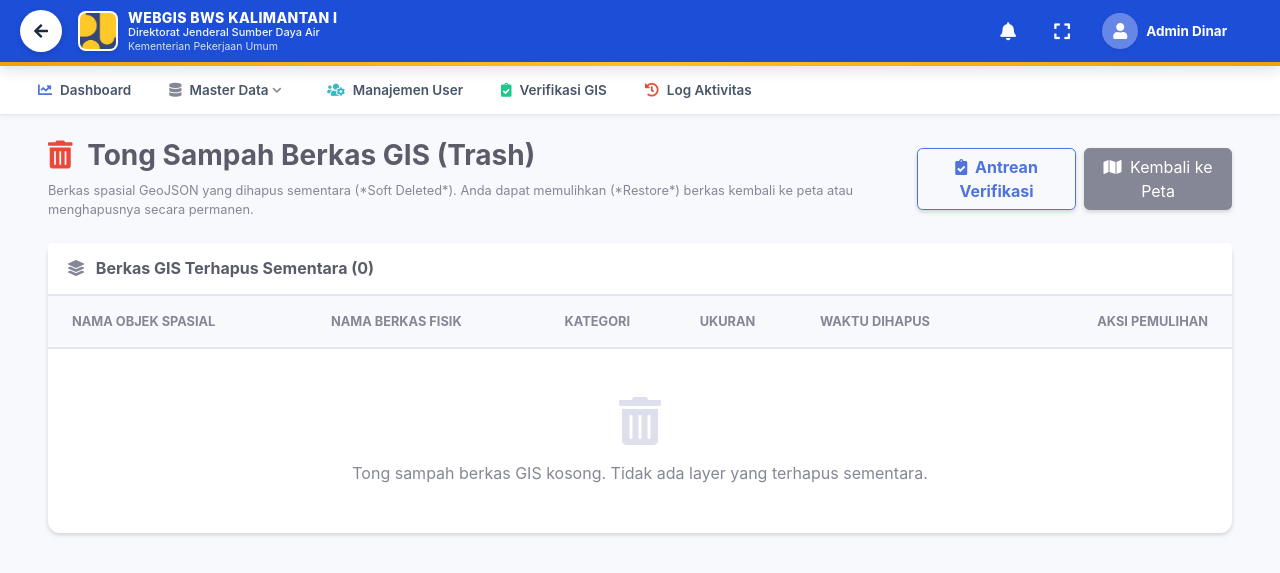
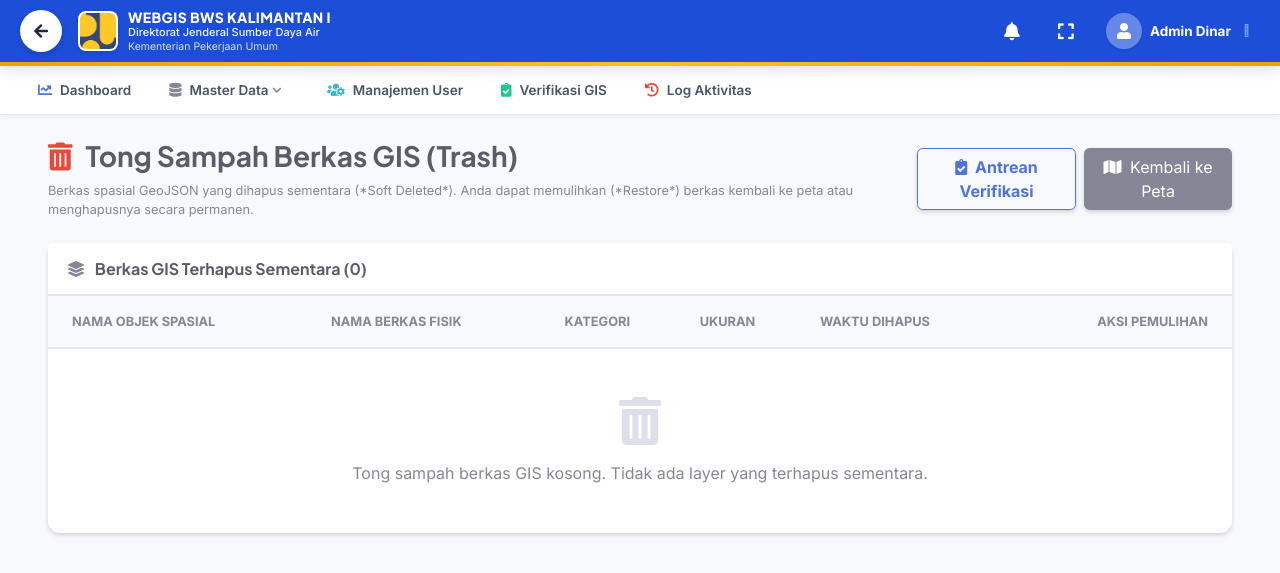
Before and after one commit to dinarridhom-commits/PROJECT-LARAVEL, a Laravel app: page /gis/trash in a window 1280 px wide. Shown: the top 573 px of the page. Run offline with Laravel 12, Linux system fonts and the light colour scheme; a user stored in the database is signed in; data comes from the database, SQL or seed files in the repository; data that the repository does not hold is empty; style sheets or scripts are compiled from the project's sources; parts of the project's set-up code (start-up, migrations or seed data) failed here and were passed over.

Commit message:
style(typography): standardize entire website fonts with Plus Jakarta Sans (Headings) and Inter (Body/Tables/Forms)

```diff
--- a/public/css/peta.css
+++ b/public/css/peta.css
@@ -26,8 +26,53 @@
 
 * { box-sizing: border-box; }
 
+/* ============================================================
+   GLOBAL STANDAR TIPOGRAFI WEBGIS BWS KALIMANTAN I:
+   - Judul & Heading: 'Plus Jakarta Sans' (Tegas, Gagah, Modern)
+   - Isi Teks, Tabel, Form, & Data: 'Inter' (Standar Keterbacaan)
+   ============================================================ */
+body,
+p,
+table,
+.table,
+td,
+th,
+form,
+input,
+select,
+textarea,
+.form-control,
+.btn,
+.badge,
+small,
+.small,
+.nav-link,
+.dropdown-item,
+.sidebar .nav-item .nav-link span,
+.topbar {
+    font-family: 'Inter', -apple-system, BlinkMacSystemFont, "Segoe UI", Roboto, sans-serif !important;
+}
+
+h1, h2, h3, h4, h5, h6,
+.h1, .h2, .h3, .h4, .h5, .h6,
+.modal-title,
+.card-title,
+.card-header,
+.dash-hero-title,
+.peta-hero-title,
+.sidebar-brand-text,
+.bws-brand-title,
+.peta-brand-title,
+.navbar-brand,
+.brand-title,
+.bws-popup-title,
+.bws-legend-title,
+.ptb-breadcrumb,
+.heading-font {
+    font-family: 'Plus Jakarta Sans', -apple-system, BlinkMacSystemFont, "Segoe UI", Roboto, sans-serif !important;
+}
+
 body {
-    font-family: 'Inter', -apple-system, BlinkMacSystemFont, "Segoe UI", Roboto, sans-serif;
     background-color: var(--bws-bg);
     color: var(--bws-text-main);
     margin: 0;
--- a/resources/views/dashboard/peta-publik.blade.php
+++ b/resources/views/dashboard/peta-publik.blade.php
@@ -6,10 +6,10 @@
     <meta name="viewport" content="width=device-width, initial-scale=1, shrink-to-fit=no">
     <title>BWS Kalimantan I – Peta Daerah Irigasi & Jaringan SDA</title>
 
-    {{-- Google Fonts: Inter & Nunito --}}
+    {{-- Google Fonts: Inter (Data & Body) & Plus Jakarta Sans (Headings) --}}
     <link rel="preconnect" href="https://fonts.googleapis.com">
     <link rel="preconnect" href="https://fonts.gstatic.com" crossorigin>
-    <link href="https://fonts.googleapis.com/css2?family=Inter:wght@300;400;500;600;700;800&family=Nunito:wght@400;600;700;800&display=swap" rel="stylesheet">
+    <link href="https://fonts.googleapis.com/css2?family=Inter:wght@300;400;500;600;700;800&family=Plus+Jakarta+Sans:wght@500;600;700;800&display=swap" rel="stylesheet">
 
     {{-- FontAwesome Free Icons --}}
     <link href="{{ asset('sbadmin/vendor/fontawesome-free/css/all.min.css') }}" rel="stylesheet" type="text/css">
--- a/resources/views/dashboard/peta.blade.php
+++ b/resources/views/dashboard/peta.blade.php
@@ -7,10 +7,10 @@
     <meta name="csrf-token" content="{{ csrf_token() }}">
     <title>BWS Kalimantan I – Peta Daerah Irigasi & Jaringan SDA</title>
 
-    {{-- Google Fonts: Inter & Nunito --}}
+    {{-- Google Fonts: Inter (Data & Body) & Plus Jakarta Sans (Headings) --}}
     <link rel="preconnect" href="https://fonts.googleapis.com">
     <link rel="preconnect" href="https://fonts.gstatic.com" crossorigin>
-    <link href="https://fonts.googleapis.com/css2?family=Inter:wght@300;400;500;600;700;800&family=Nunito:wght@400;600;700;800&display=swap" rel="stylesheet">
+    <link href="https://fonts.googleapis.com/css2?family=Inter:wght@300;400;500;600;700;800&family=Plus+Jakarta+Sans:wght@500;600;700;800&display=swap" rel="stylesheet">
 
     {{-- FontAwesome Free Icons --}}
     <link href="{{ asset('sbadmin/vendor/fontawesome-free/css/all.min.css') }}" rel="stylesheet" type="text/css">
--- a/resources/views/layout/master.blade.php
+++ b/resources/views/layout/master.blade.php
@@ -10,9 +10,13 @@
 
     <title>@yield('title', 'FEWS BWS KALIMANTAN I - Sistem Informasi Irigasi')</title>
 
-    <!-- Custom fonts for this template-->
+    <!-- Google Fonts: Inter (Body & Data) & Plus Jakarta Sans (Headings) -->
+    <link rel="preconnect" href="https://fonts.googleapis.com">
+    <link rel="preconnect" href="https://fonts.gstatic.com" crossorigin>
+    <link href="https://fonts.googleapis.com/css2?family=Inter:wght@300;400;500;600;700;800&family=Plus+Jakarta+Sans:wght@500;600;700;800&display=swap" rel="stylesheet">
+
+    <!-- Custom icon fonts -->
     <link href="{{asset('sbadmin')}}/vendor/fontawesome-free/css/all.min.css" rel="stylesheet" type="text/css">
-    <link href="https://fonts.googleapis.com/css?family=Nunito:200,200i,300,300i,400,400i,600,600i,700,700i,800,800i,900,900i" rel="stylesheet">
 
     <!-- Custom styles for this template-->
     <link href="{{asset('sbadmin')}}/css/sb-admin-2.min.css" rel="stylesheet">
@@ -24,8 +28,47 @@
     <!-- CSS Khusus BWS Kalimantan I WebGIS & Navigasi -->
     <link rel="stylesheet" href="{{ asset('css/peta.css') }}?v={{ filemtime(public_path('css/peta.css')) }}">
 
-    <!-- Responsive Styles untuk Tampilan Layar HP & Berbagai Perangkat -->
+    <!-- Responsive Styles & Standar Tipografi WebGIS (Plus Jakarta Sans + Inter) -->
     <style>
+        /* Standar Tipografi Nasional: Judul (Plus Jakarta Sans) & Data/Teks (Inter) */
+        body,
+        p,
+        table,
+        .table,
+        td,
+        th,
+        form,
+        input,
+        select,
+        textarea,
+        .form-control,
+        .btn,
+        .badge,
+        small,
+        .small,
+        .nav-link,
+        .dropdown-item,
+        .sidebar .nav-item .nav-link span,
+        .topbar {
+            font-family: 'Inter', -apple-system, BlinkMacSystemFont, "Segoe UI", Roboto, sans-serif !important;
+        }
+
+        h1, h2, h3, h4, h5, h6,
+        .h1, .h2, .h3, .h4, .h5, .h6,
+        .modal-title,
+        .card-title,
+        .card-header,
+        .dash-hero-title,
+        .peta-hero-title,
+        .sidebar-brand-text,
+        .bws-brand-title,
+        .peta-brand-title,
+        .navbar-brand,
+        .brand-title,
+        .heading-font {
+            font-family: 'Plus Jakarta Sans', -apple-system, BlinkMacSystemFont, "Segoe UI", Roboto, sans-serif !important;
+        }
+
         /* Mencegah horizontal scroll overflow di seluruh halaman */
         html, body {
             overflow-x: hidden !important;
--- a/resources/views/login/index.blade.php
+++ b/resources/views/login/index.blade.php
@@ -7,10 +7,10 @@
     <meta name="viewport" content="width=device-width, initial-scale=1, shrink-to-fit=no">
     <title>Login | WEBGIS BWS Kalimantan I</title>
 
-    <!-- Google Fonts: Plus Jakarta Sans -->
+    <!-- Google Fonts: Inter & Plus Jakarta Sans -->
     <link rel="preconnect" href="https://fonts.googleapis.com">
     <link rel="preconnect" href="https://fonts.gstatic.com" crossorigin>
-    <link href="https://fonts.googleapis.com/css2?family=Plus+Jakarta+Sans:wght@400;500;600;700;800&display=swap" rel="stylesheet">
+    <link href="https://fonts.googleapis.com/css2?family=Inter:wght@300;400;500;600;700;800&family=Plus+Jakarta+Sans:wght@500;600;700;800&display=swap" rel="stylesheet">
 
     <!-- Font Awesome -->
     <link href="{{ asset('sbadmin/vendor/fontawesome-free/css/all.min.css') }}" rel="stylesheet" type="text/css">
--- a/resources/views/login/register.blade.php
+++ b/resources/views/login/register.blade.php
@@ -11,9 +11,13 @@
 
     <title>Register - FEWS BWS KALIMANTAN I</title>
 
+    <!-- Google Fonts: Inter & Plus Jakarta Sans -->
+    <link rel="preconnect" href="https://fonts.googleapis.com">
+    <link rel="preconnect" href="https://fonts.gstatic.com" crossorigin>
+    <link href="https://fonts.googleapis.com/css2?family=Inter:wght@300;400;500;600;700;800&family=Plus+Jakarta+Sans:wght@500;600;700;800&display=swap" rel="stylesheet">
+
     <!-- Custom fonts for this template-->
     <link href="{{ asset('sbadmin/vendor/fontawesome-free/css/all.min.css') }}" rel="stylesheet" type="text/css">
-    <link href="https://fonts.googleapis.com/css?family=Nunito:200,200i,300,300i,400,400i,600,600i,700,700i,800,800i,900,900i" rel="stylesheet">
 
     <!-- Custom styles for this template-->
     <link href="{{ asset('sbadmin/css/sb-admin-2.min.css') }}" rel="stylesheet">
```
